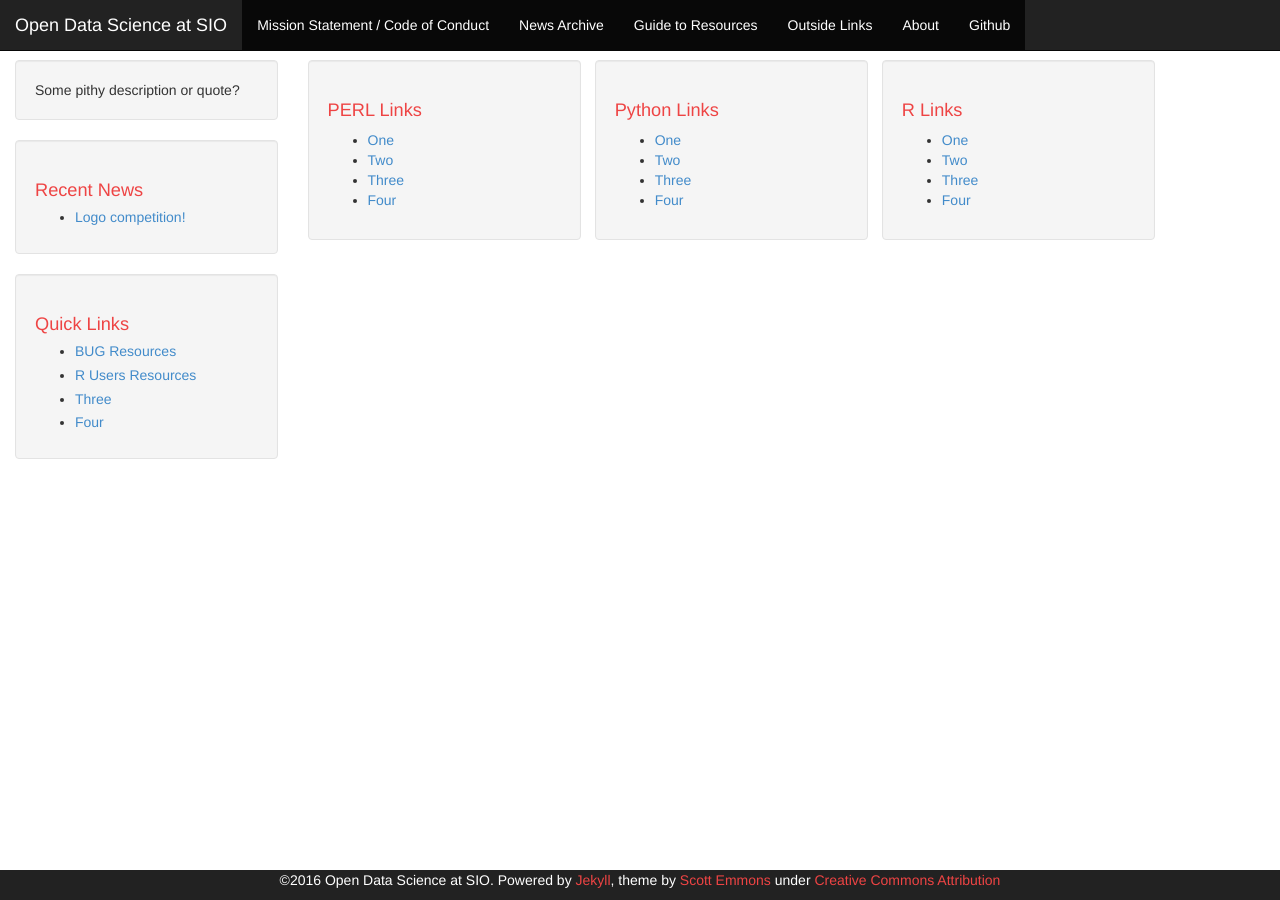
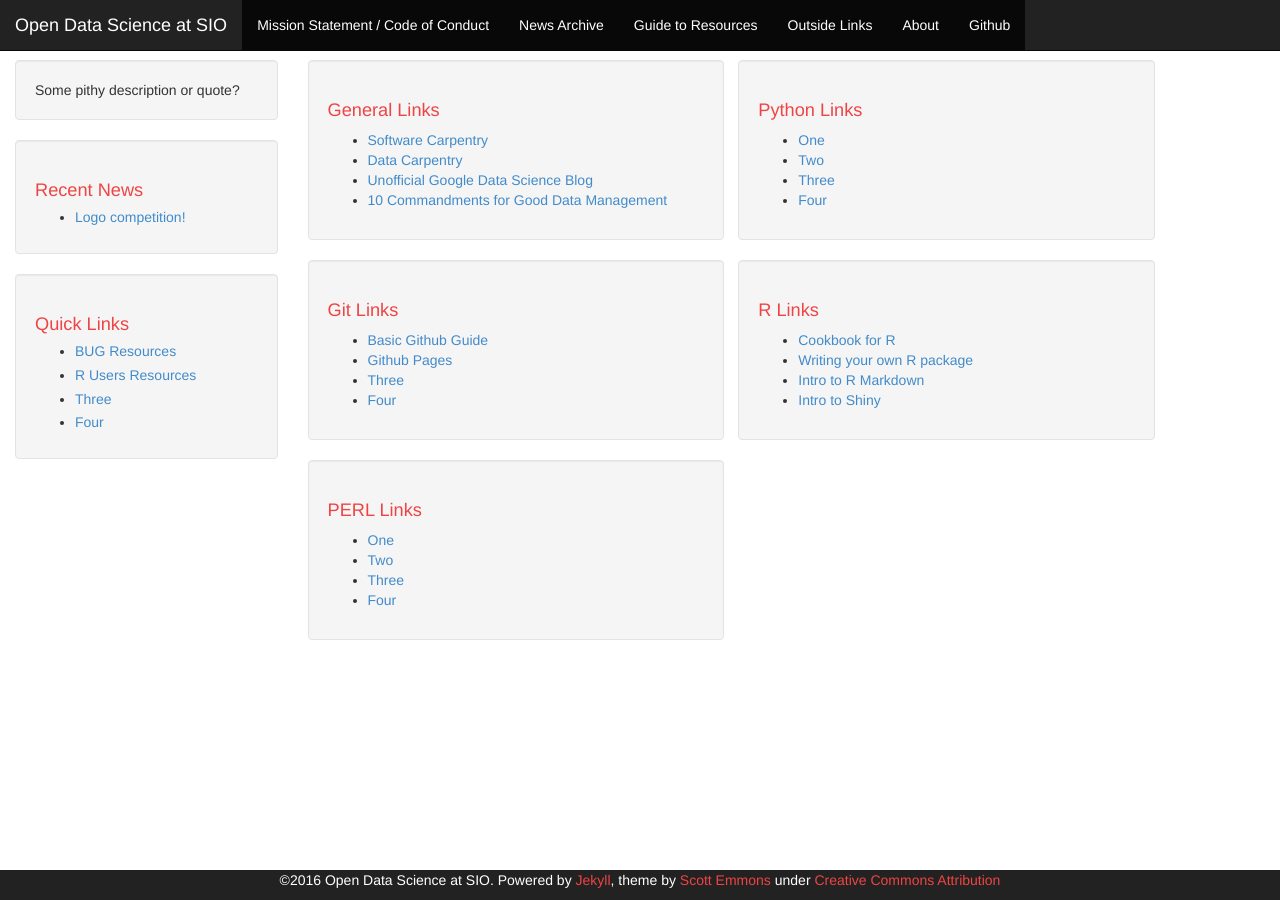
Before and after one commit to Open-Data-Science-at-SIO/Open-Data-Science-at-SIO.github.io, a Jekyll site: the page built from links.html, in a window 1280 px wide. Built offline with Jekyll 4.4.1, drawn with Linux system fonts in a browser that asks for light colours.

Commit message:
updating theme formatting and content of links

```diff
--- a/css/theme.css
+++ b/css/theme.css
@@ -42,10 +42,16 @@ body {
     font-size: 1.3em;
 }
 
+.well {
+    -webkit-column-break-inside: avoid; /* Chrome, Safari */
+    page-break-inside: avoid;           /* Theoretically FF 20+ */
+    break-inside: avoid;         /* IE 11 */
+}
+
 .cols {
-    -webkit-column-count: 3; /* Chrome, Safari, Opera */
-    -moz-column-count: 3; /* Firefox */
-    column-count: 3;
+    -webkit-column-count: 2; /* Chrome, Safari, Opera */
+    -moz-column-count: 2; /* Firefox */
+    column-count: 2;
 }
 
 .author {
--- a/links.html
+++ b/links.html
@@ -6,6 +6,26 @@ layout: default
 <table>
 <div class="cols">
 <div class="well">
+  <h1>General Links</h1>
+  <ul>
+	<li><a href="http://software-carpentry.org/">Software Carpentry</a></li>
+    <li><a href="http://www.datacarpentry.org/">Data Carpentry</a></li>
+    <li><a href="http://www.unofficialgoogledatascience.com/">Unofficial Google Data Science Blog</a></li>
+    <li><a href="https://dynamicecology.wordpress.com/2016/08/22/ten-commandments-for-good-data-management/">10 Commandments for Good Data Management</a></li>
+  </ul>
+</div>
+
+<div class="well">
+  <h1>Git Links</h1>
+  <ul>
+     <li><a href="https://guides.github.com/activities/hello-world/">Basic Github Guide</a></li>
+     <li><a href="https://guides.github.com/features/pages/">Github Pages</a></li>
+    <li><a href="#">Three</a></li>
+    <li><a href="#">Four</a></li>
+  </ul>
+</div>
+
+<div class="well">
   <h1>PERL Links</h1>
   <ul>
      <li><a href="#">One</a></li>
@@ -13,7 +33,6 @@ layout: default
     <li><a href="#">Three</a></li>
     <li><a href="#">Four</a></li>
   </ul>
-
 </div>
 <div class="well">
   <h1>Python Links</h1>
@@ -23,18 +42,16 @@ layout: default
     <li><a href="#">Three</a></li>
     <li><a href="#">Four</a></li>
   </ul>
-
 </div>
 
 <div class="well">
   <h1>R Links</h1>
   <ul>
-     <li><a href="#">One</a></li>
-     <li><a href="#">Two</a></li>
-    <li><a href="#">Three</a></li>
-    <li><a href="#">Four</a></li>
+     <li><a href="http://www.cookbook-r.com/">Cookbook for R</a></li>
+     <li><a href="http://stat545.com/packages06_foofactors-package.html">Writing your own R package</a></li>
+    <li><a href="http://rmarkdown.rstudio.com/articles_intro.html">Intro to R Markdown</a></li>
+    <li><a href="http://rmarkdown.rstudio.com/authoring_shiny.html">Intro to Shiny</a></li>
   </ul>
-
 </div>
 
 </div>
```
